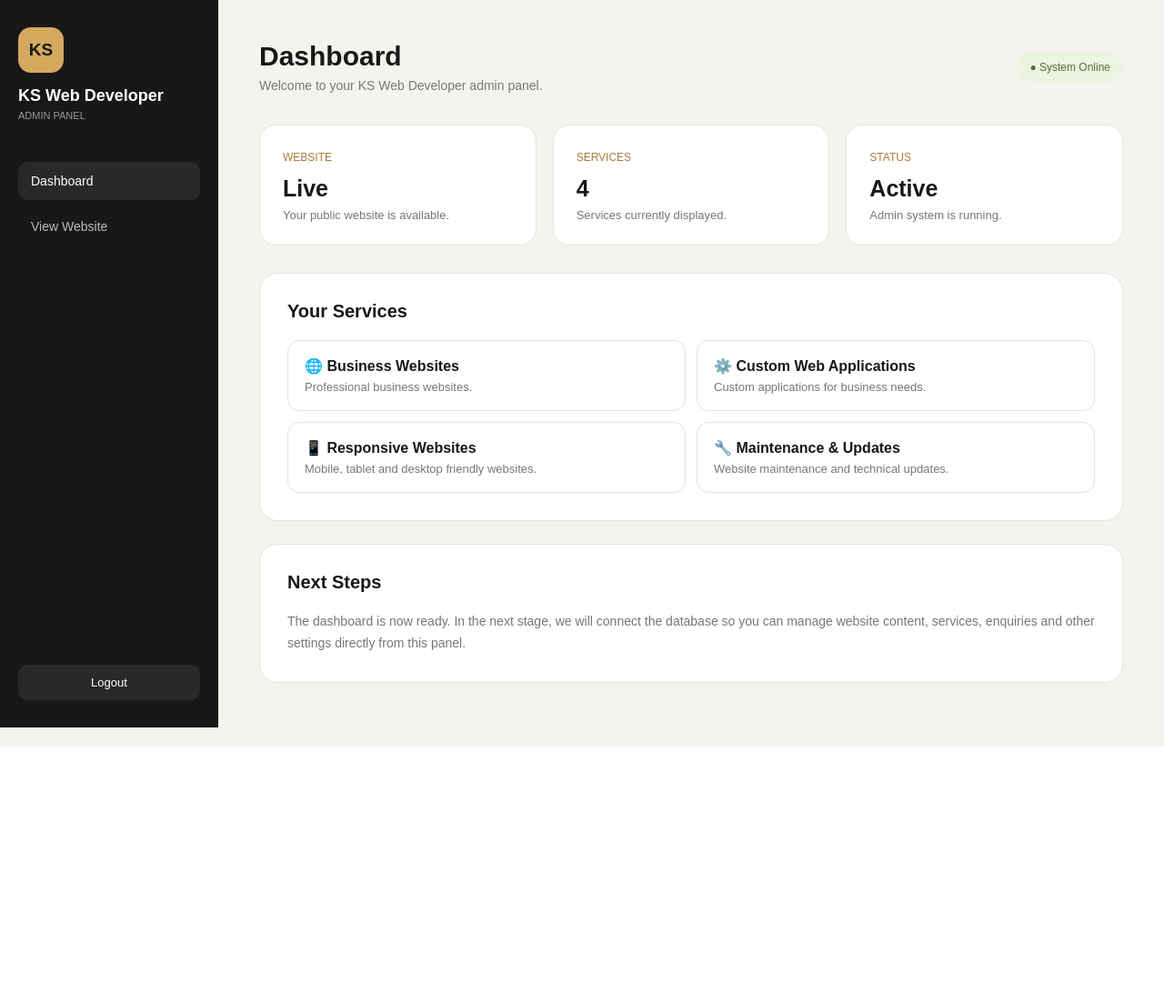
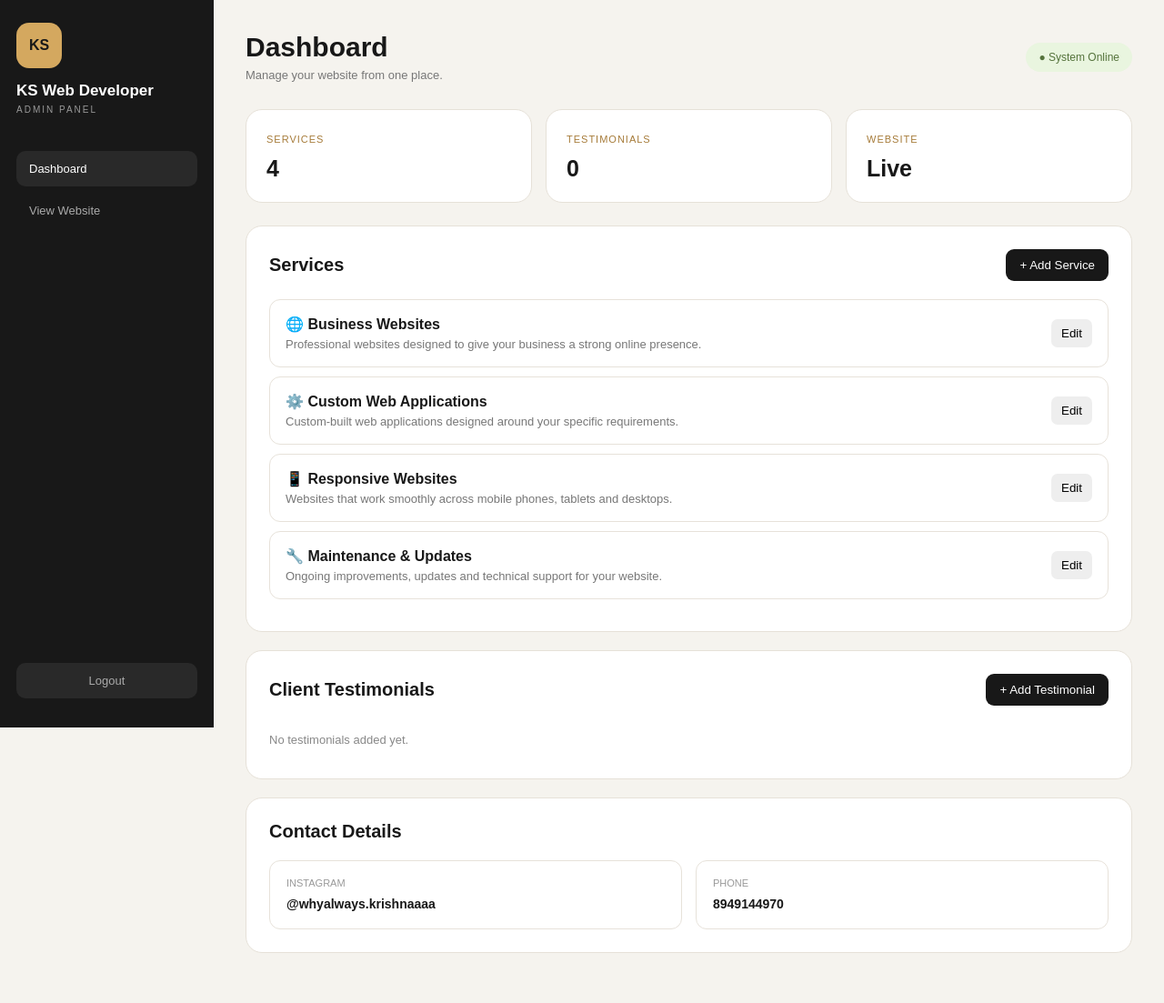
Before and after one commit to kssoni52205-dev/ks-web-developer, a Flask app: page /admin/dashboard in a window 1280 px wide. Shown: the whole page at 91% size. Before the commit the page ends 821 px from the top, so only its background shows below. Run offline with Flask 3, Linux system fonts and the light colour scheme; the visitor is signed in with stand-in values (Sample User, id 1).

Commit message:
Update admin.html

```diff
--- a/templates/admin.html
+++ b/templates/admin.html
@@ -4,7 +4,7 @@
     <meta charset="UTF-8">
     <meta name="viewport" content="width=device-width, initial-scale=1.0">
 
-    <title>Admin Dashboard | KS Web Developer</title>
+    <title>KS Admin Dashboard</title>
 
     <style>
         * {
@@ -23,102 +23,79 @@
             position: fixed;
             left: 0;
             top: 0;
-            width: 240px;
+            width: 235px;
             height: 100vh;
-
             background: #181818;
             color: white;
-
-            padding: 30px 20px;
+            padding: 25px 18px;
         }
 
         .logo {
             width: 50px;
             height: 50px;
-
             display: flex;
             align-items: center;
             justify-content: center;
-
             background: #d4a85f;
             color: #181818;
-
             border-radius: 14px;
-
             font-weight: bold;
-            font-size: 19px;
-
             margin-bottom: 15px;
         }
 
-        .brand {
-            margin-bottom: 45px;
-        }
-
         .brand h2 {
-            font-size: 18px;
+            font-size: 17px;
         }
 
         .brand p {
             color: #999;
-            font-size: 11px;
+            font-size: 10px;
             margin-top: 5px;
+            letter-spacing: 2px;
         }
 
-        .menu a {
+        .menu {
+            margin-top: 40px;
+        }
+
+        .menu a,
+        .logout {
             display: block;
-
-            padding: 13px 14px;
-            margin-bottom: 8px;
-
+            padding: 12px 14px;
+            margin-bottom: 7px;
             border-radius: 10px;
-
-            color: #bbb;
+            color: #aaa;
             text-decoration: none;
-
-            font-size: 14px;
+            font-size: 13px;
         }
 
         .menu a:hover,
-        .menu .active {
+        .menu .active,
+        .logout:hover {
             background: #292929;
             color: white;
         }
 
         .logout {
             position: absolute;
-            bottom: 30px;
-            left: 20px;
-            right: 20px;
-
-            padding: 12px;
-
-            border-radius: 10px;
-
+            left: 18px;
+            right: 18px;
+            bottom: 25px;
+            background: #292929;
             text-align: center;
-
-            background: #292929;
-            color: white;
-
-            text-decoration: none;
-            font-size: 13px;
-        }
-
-        .logout:hover {
-            background: #a67b39;
         }
 
         .main {
-            margin-left: 240px;
-            padding: 45px;
+            margin-left: 235px;
+            padding: 35px;
+            max-width: 1250px;
         }
 
         .top {
             display: flex;
+            justify-content: space-between;
             align-items: center;
-            justify-content: space-between;
-
-            margin-bottom: 35px;
+            margin-bottom: 30px;
         }
 
         .top h1 {
@@ -127,88 +104,88 @@
 
         .top p {
             color: #777;
-            margin-top: 7px;
-            font-size: 14px;
+            margin-top: 6px;
+            font-size: 13px;
         }
 
         .status {
+            background: #e9f5df;
+            color: #55733c;
             padding: 9px 14px;
-
-            background: #eaf4df;
-            color: #52723b;
-
             border-radius: 20px;
-
             font-size: 12px;
         }
 
-        .cards {
+        .stats {
             display: grid;
             grid-template-columns: repeat(3, 1fr);
-            gap: 18px;
-            margin-bottom: 30px;
+            gap: 15px;
+            margin-bottom: 25px;
         }
 
-        .card {
+        .stat {
             background: white;
-
-            padding: 25px;
-
+            border: 1px solid #e6e1d8;
             border-radius: 18px;
-
-            border: 1px solid #e7e3db;
+            padding: 22px;
         }
 
-        .card span {
+        .stat span {
             color: #a67b39;
-            font-size: 12px;
+            font-size: 11px;
+            letter-spacing: 1px;
         }
 
-        .card h2 {
-            margin-top: 12px;
+        .stat h2 {
+            margin-top: 10px;
             font-size: 25px;
         }
 
-        .card p {
-            color: #777;
-            font-size: 13px;
-            margin-top: 7px;
-        }
-
-        .section {
+        .panel {
             background: white;
-
-            padding: 30px;
-
-            border-radius: 20px;
-
-            border: 1px solid #e7e3db;
-
-            margin-bottom: 25px;
-        }
-
-        .section h2 {
-            font-size: 20px;
+            border: 1px solid #e6e1d8;
+            border-radius: 18px;
+            padding: 25px;
             margin-bottom: 20px;
         }
 
-        .service-list {
-            display: grid;
-            grid-template-columns: repeat(2, 1fr);
-            gap: 12px;
+        .panel-head {
+            display: flex;
+            justify-content: space-between;
+            align-items: center;
+            margin-bottom: 20px;
+        }
+
+        .panel h2 {
+            font-size: 20px;
+        }
+
+        .add-btn {
+            border: none;
+            background: #181818;
+            color: white;
+            padding: 10px 15px;
+            border-radius: 9px;
+            cursor: pointer;
+        }
+
+        .add-btn:hover {
+            background: #a67b39;
         }
 
         .service {
-            padding: 18px;
-
-            border: 1px solid #e7e3db;
-
-            border-radius: 13px;
+            display: flex;
+            justify-content: space-between;
+            gap: 15px;
+            padding: 17px;
+            border: 1px solid #e7e2da;
+            border-radius: 12px;
+            margin-bottom: 10px;
         }
 
         .service strong {
             display: block;
-            margin-bottom: 6px;
+            margin-bottom: 5px;
         }
 
         .service p {
@@ -216,42 +193,102 @@
             font-size: 13px;
         }
 
-        .info {
+        .service-actions {
+            display: flex;
+            gap: 7px;
+            align-items: center;
+        }
+
+        .small-btn {
+            border: none;
+            padding: 8px 11px;
+            border-radius: 7px;
+            cursor: pointer;
+            background: #eee;
+        }
+
+        .small-btn.delete {
+            color: #b42318;
+            background: #fff0ee;
+        }
+
+        .empty {
+            color: #888;
+            font-size: 13px;
+            padding: 10px 0;
+        }
+
+        .contact-grid {
+            display: grid;
+            grid-template-columns: 1fr 1fr;
+            gap: 15px;
+        }
+
+        .contact-box {
+            padding: 18px;
+            border: 1px solid #e7e2da;
+            border-radius: 12px;
+        }
+
+        .contact-box span {
+            display: block;
+            color: #999;
+            font-size: 11px;
+            margin-bottom: 8px;
+        }
+
+        .contact-box strong {
+            font-size: 14px;
+        }
+
+        .testimonial {
+            padding: 17px;
+            border: 1px solid #e7e2da;
+            border-radius: 12px;
+            margin-bottom: 10px;
+        }
+
+        .testimonial strong {
+            display: block;
+            margin-bottom: 7px;
+        }
+
+        .testimonial p {
             color: #777;
-            font-size: 14px;
-            line-height: 1.7;
+            font-size: 13px;
+            line-height: 1.6;
         }
 
         @media (max-width: 800px) {
 
             .sidebar {
+                position: relative;
                 width: 100%;
                 height: auto;
-                position: relative;
             }
 
             .logout {
                 position: static;
-                display: block;
                 margin-top: 20px;
             }
 
             .main {
                 margin-left: 0;
-                padding: 25px;
+                padding: 20px;
             }
 
-            .cards {
-                grid-template-columns: 1fr;
-            }
-
-            .service-list {
+            .stats,
+            .contact-grid {
                 grid-template-columns: 1fr;
             }
 
             .top {
+                flex-direction: column;
                 align-items: flex-start;
                 gap: 15px;
+            }
+
+            .service {
                 flex-direction: column;
             }
         }
@@ -262,9 +299,7 @@
 
 <aside class="sidebar">
 
-        <div class="logo">
-            KS
-        </div>
+    <div class="logo">KS</div>
 
     <div class="brand">
         <h2>KS Web Developer</h2>
@@ -272,15 +307,11 @@
     </div>
 
     <div class="menu">
-
-            <a href="/admin/dashboard" class="active">
-                Dashboard
-            </a>
+        <a href="/admin/dashboard" class="active">Dashboard</a>
 
         <a href="/" target="_blank">
             View Website
         </a>
-
     </div>
 
     <a href="/admin/logout" class="logout">
@@ -298,7 +329,7 @@
             <h1>Dashboard</h1>
 
             <p>
-                    Welcome to your KS Web Developer admin panel.
+                Manage your website from one place.
             </p>
         </div>
 
@@ -309,94 +340,157 @@
     </div>
 
 
-        <div class="cards">
+    <div class="stats">
 
-            <div class="card">
+        <div class="stat">
+            <span>SERVICES</span>
+            <h2>{{ data.services|length }}</h2>
+        </div>
 
+        <div class="stat">
+            <span>TESTIMONIALS</span>
+            <h2>{{ data.testimonials|length }}</h2>
+        </div>
+
+        <div class="stat">
             <span>WEBSITE</span>
+            <h2>Live</h2>
+        </div>
 
-                <h2>Live</h2>
+    </div>
+
+
+    <!-- SERVICES -->
+
+    <div class="panel">
+
+        <div class="panel-head">
+
+            <h2>Services</h2>
+
+            <button class="add-btn" onclick="alert('Service management next step mein activate hoga.')">
+                + Add Service
+            </button>
+
+        </div>
+
+
+        {% for service in data.services %}
+
+        <div class="service">
+
+            <div>
+
+                <strong>
+                    {{ service.icon }}
+                    {{ service.title }}
+                </strong>
 
                 <p>
-                    Your public website is available.
+                    {{ service.description }}
                 </p>
 
             </div>
 
+            <div class="service-actions">
 
-            <div class="card">
-
-                <span>SERVICES</span>
-
-                <h2>4</h2>
-
-                <p>
-                    Services currently displayed.
-                </p>
-
-            </div>
-
-
-            <div class="card">
-
-                <span>STATUS</span>
-
-                <h2>Active</h2>
-
-                <p>
-                    Admin system is running.
-                </p>
+                <button
+                    class="small-btn"
+                    onclick="alert('Edit feature next step mein activate hoga.')"
+                >
+                    Edit
+                </button>
 
             </div>
 
         </div>
 
+        {% else %}
 
-        <div class="section">
+        <p class="empty">
+            No services found.
+        </p>
 
-            <h2>
-                Your Services
-            </h2>
+        {% endfor %}
 
-            <div class="service-list">
-
-                <div class="service">
-                    <strong>🌐 Business Websites</strong>
-                    <p>Professional business websites.</p>
     </div>
 
-                <div class="service">
-                    <strong>⚙️ Custom Web Applications</strong>
-                    <p>Custom applications for business needs.</p>
+
+    <!-- TESTIMONIALS -->
+
+    <div class="panel">
+
+        <div class="panel-head">
+
+            <h2>Client Testimonials</h2>
+
+            <button
+                class="add-btn"
+                onclick="alert('Testimonial management next step mein activate hoga.')"
+            >
+                + Add Testimonial
+            </button>
+
         </div>
 
-                <div class="service">
-                    <strong>📱 Responsive Websites</strong>
-                    <p>Mobile, tablet and desktop friendly websites.</p>
+
+        {% for testimonial in data.testimonials %}
+
+        <div class="testimonial">
+
+            <strong>
+                {{ testimonial.name }}
+            </strong>
+
+            <p>
+                "{{ testimonial.message }}"
+            </p>
+
         </div>
 
-                <div class="service">
-                    <strong>🔧 Maintenance & Updates</strong>
-                    <p>Website maintenance and technical updates.</p>
+        {% else %}
+
+        <p class="empty">
+            No testimonials added yet.
+        </p>
+
+        {% endfor %}
+
     </div>
+
+
+    <!-- CONTACT -->
+
+    <div class="panel">
+
+        <div class="panel-head">
+            <h2>Contact Details</h2>
+        </div>
+
+        <div class="contact-grid">
+
+            <div class="contact-box">
+
+                <span>INSTAGRAM</span>
+
+                <strong>
+                    @{{ data.contact.instagram }}
+                </strong>
+
+            </div>
+
+
+            <div class="contact-box">
+
+                <span>PHONE</span>
+
+                <strong>
+                    {{ data.contact.phone }}
+                </strong>
 
             </div>
 
         </div>
-
-
-        <div class="section">
-
-            <h2>
-                Next Steps
-            </h2>
-
-            <p class="info">
-                The dashboard is now ready. In the next stage,
-                we will connect the database so you can manage
-                website content, services, enquiries and other
-                settings directly from this panel.
-            </p>
 
     </div>
 
```
Lines whose indentation alone changed are shown as unchanged.
